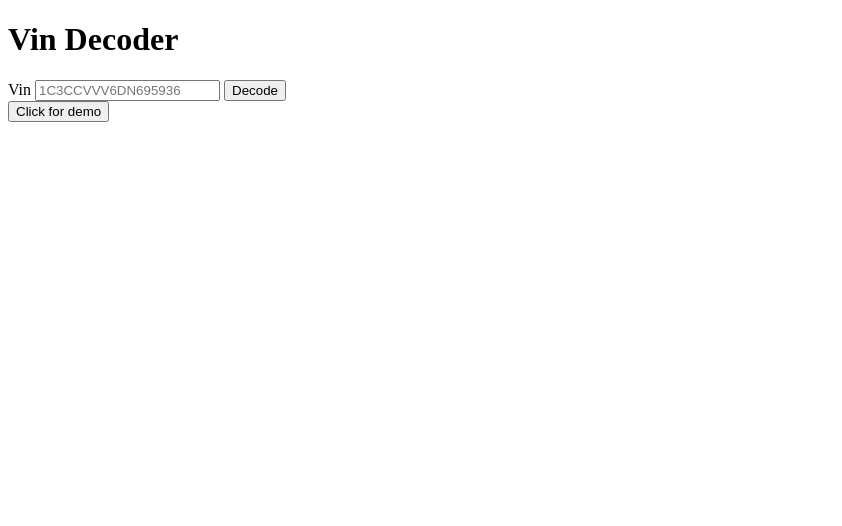
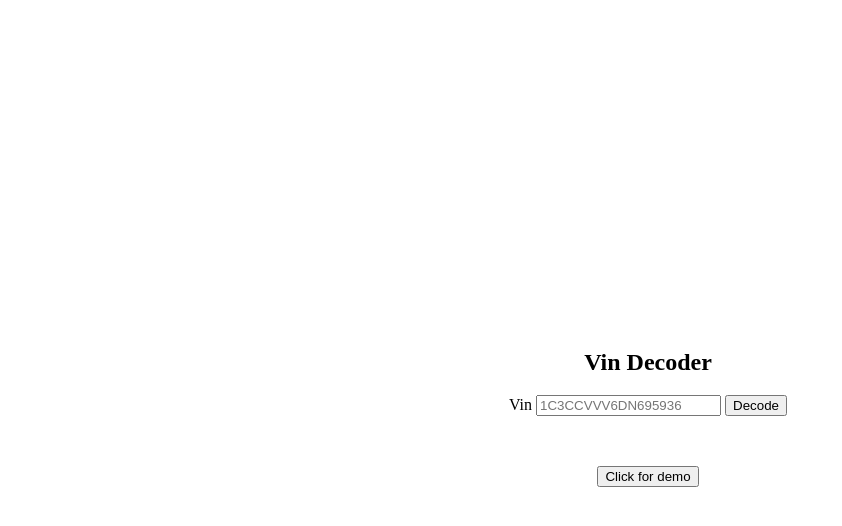
Before and after one commit to PeteCarrott/vinDecode, a website built with webpack: page src/index.html in a window 1280 px wide. Shown: the whole page, without its empty margins (0-842 px from the left). Built offline with nearby package versions, Linux system fonts and the light colour scheme.

Commit message:
Added basic styling

```diff
--- a/src/index.html
+++ b/src/index.html
@@ -10,14 +10,16 @@
 
 <body>
 
-  <header>
-    <h1>Vin Decoder</h1>
-    <div>
+  <div class="main">
+
+    <section class="section-logo">
+      <h1 class="title">Vin Decoder</h1>
+      <div class="logo">
         <!--TODO: Add svg -->
       </div>
-  </header>
+    </section>
 
-  <section>
+    <section class="section-form">
       <form class="form">
         <label class="form--label" for="vin">Vin</label>
         <input class="form--input " type="text" name="vin" minlength="1" maxlength="17" placeholder="1C3CCVVV6DN695936" required>
@@ -27,7 +29,12 @@
 
     <footer class="footer">
       <button class="footer--button">Click for demo</button>
+      <div class="footer--svg">
+        <!--TODO: Add svg -->
+      </div>
     </footer>
+
+  </div>
 
 </body>
 
--- a/src/style/index.scss
+++ b/src/style/index.scss
@@ -1,6 +1,18 @@
-@import 'colors';
+@import "colors";
 
 body {
-  background: $bgColor;
-  color: $fontColor;
+  height: 100vh;
+  width: 100vw;
 }
+
+.main {
+  height: 100%;
+  display: flex;
+  flex-direction: column;
+  justify-content: center;
+  align-items: center;
+}
+
+.footer {
+  margin-top: 50px;
+}
```
Lines whose indentation alone changed are shown as unchanged.
